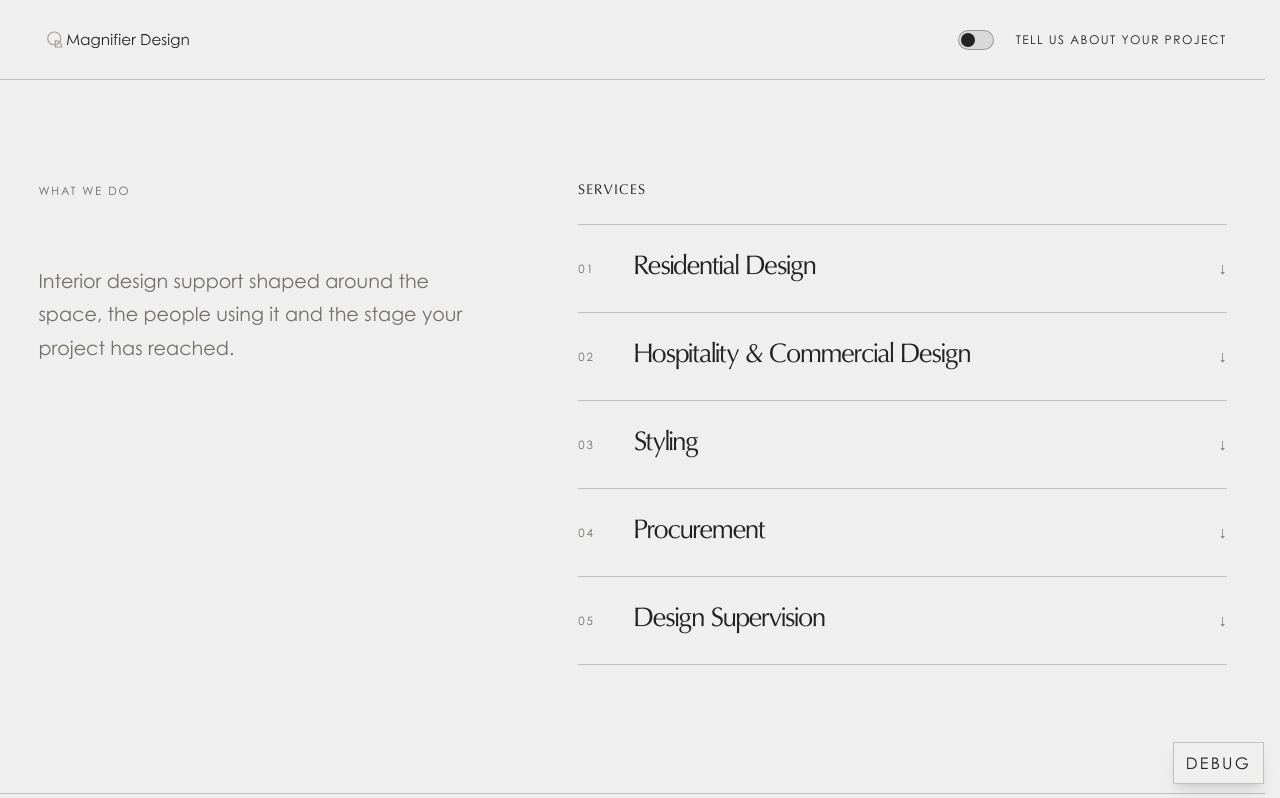
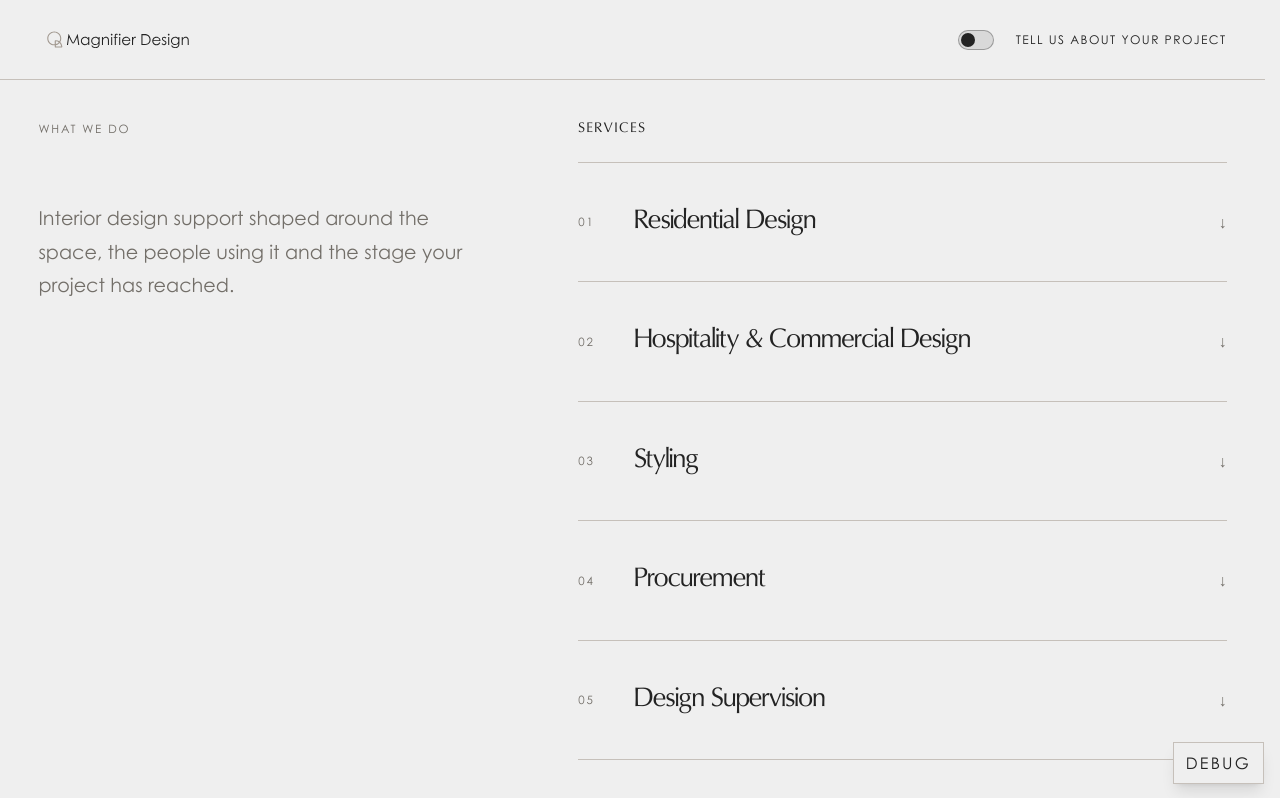
Before and after one commit to MAliD0/Magnifier_Design_Public, a Next.js app: page /services in a window 1280 px wide. Shown: the top 798 px of the page. Built offline with nearby package versions, Linux system fonts and the light colour scheme.

Commit message:
Update public mirror from latest website

```diff
--- a/src/components/sections/services-page/services-page.module.css
+++ b/src/components/sections/services-page/services-page.module.css
@@ -4,9 +4,18 @@
 }
 
 .intro {
-  padding-block:
-    clamp(4rem, 8vw, 8rem)
-    clamp(5rem, 10vw, 10rem);
+  display: flex;
+  min-height: calc(100svh - var(--site-header-height));
+  padding-block: clamp(2.5rem, 5svh, 4.5rem);
+}
+
+.introContainer {
+  display: flex;
+  width: 100%;
+}
+
+.introColumns {
+  flex: 1;
 }
 
 .eyebrow,
@@ -257,12 +266,33 @@
   .introColumns {
     grid-template-columns: minmax(0, 5fr) minmax(0, 7fr);
     gap: clamp(3rem, 6vw, 7rem);
-    align-items: start;
+    align-items: stretch;
+  }
+
+  .introCopy,
+  .introServices {
+    min-height: 0;
   }
 
   .introCopy {
-    min-height: 100%;
     padding-right: clamp(0rem, 2vw, 2rem);
+  }
+
+  .introServices {
+    display: flex;
+    flex-direction: column;
+  }
+
+  .introServices .indexList {
+    display: flex;
+    min-height: 0;
+    flex: 1;
+    flex-direction: column;
+  }
+
+  .introServices .indexLink {
+    min-height: 4rem;
+    flex: 1;
   }
 
   .indexLink {
--- a/src/components/sections/services-page/services-page.tsx
+++ b/src/components/sections/services-page/services-page.tsx
@@ -23,7 +23,7 @@ export function ServicesPageSection({
   return (
     <div className={styles.page} data-site-section="services-page">
       <section id="services-top" className={styles.intro}>
-        <Container>
+        <Container className={styles.introContainer}>
           <div className={styles.introColumns}>
             <div className={styles.introCopy}>
               <p className={styles.eyebrow}>{eyebrow}</p>
```
